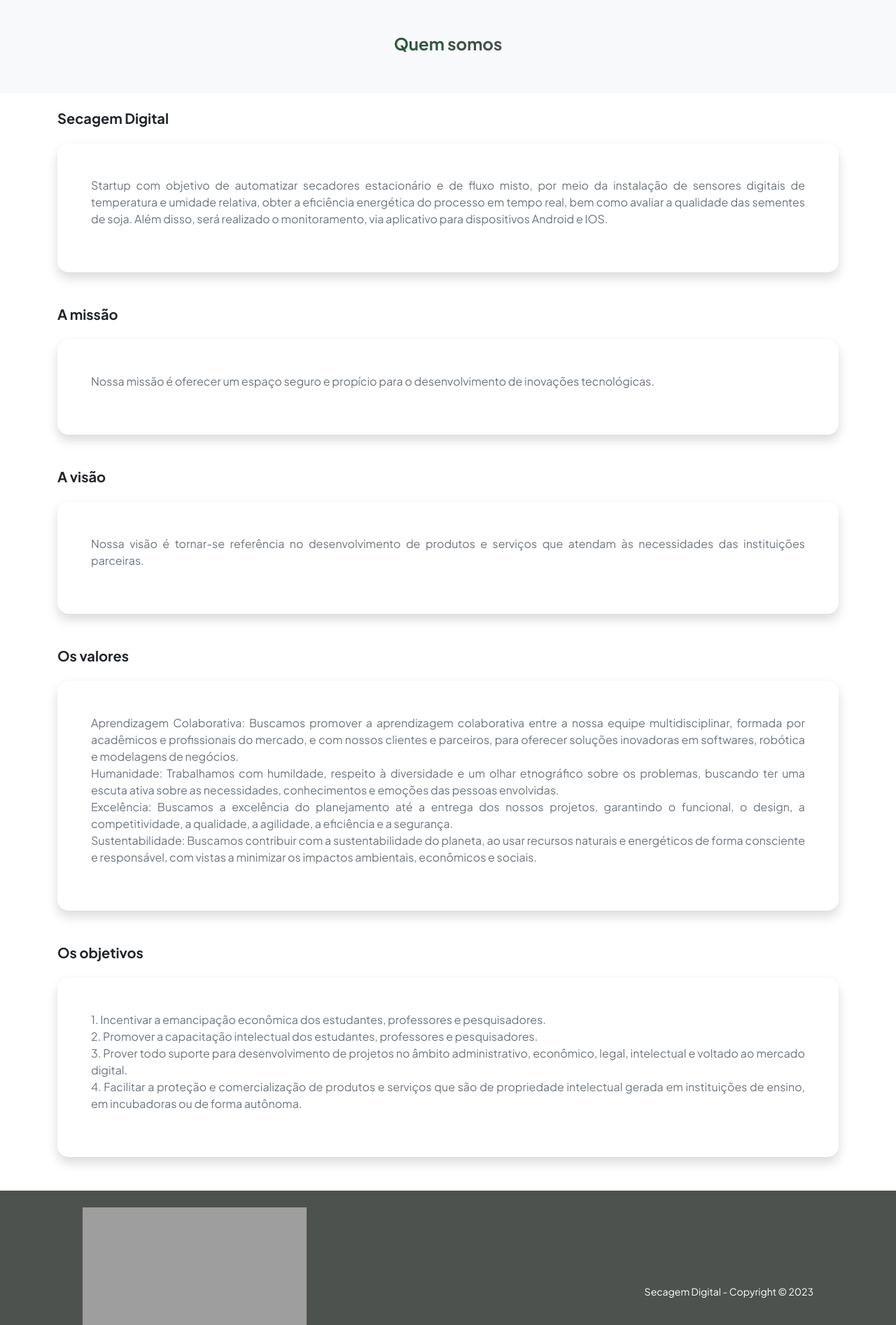
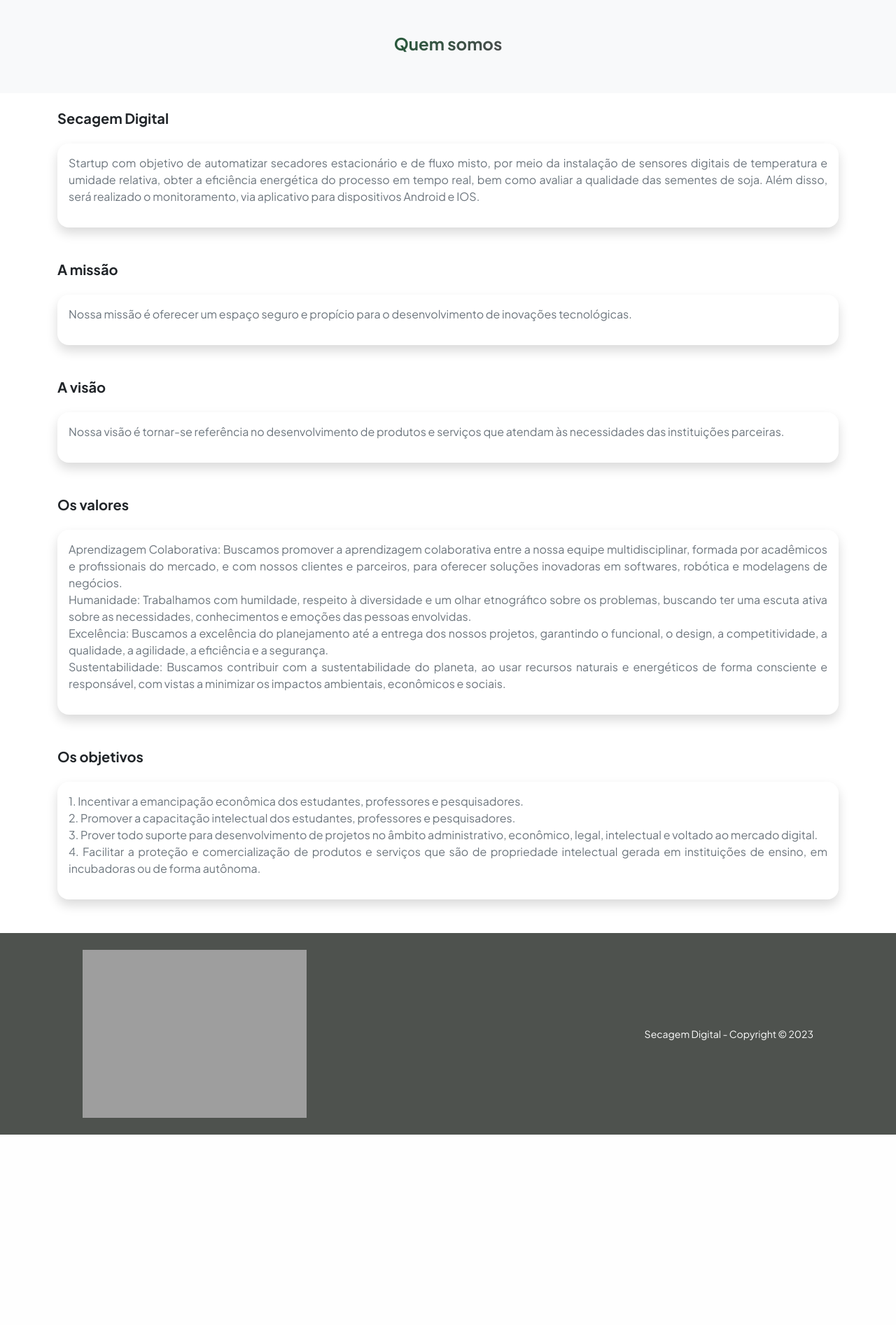
Before and after one commit to DionatanPO/plataforma-secagem-digital, a Django app: page /sobre in a window 1280 px wide. Shown: the part 50-1943 px from the top of the page at 70% size. After the commit the page ends 1671 px from the top, so only its background shows below. Run offline with Django 5.2, Linux system fonts and the light colour scheme; some libraries are stand-ins or nearby versions; grey boxes are pictures that could not be loaded.

Commit message:
Atualizando...

```diff
--- a/website/templates/websites/equipe.html
+++ b/website/templates/websites/equipe.html
@@ -23,7 +23,7 @@
                 </div>
             </div>
         </section>
-        <div class="container  mb-5">
+        <div class="container  ">
             <br>
             <section class="page-section " id="team">
                 <div class="container">
--- a/website/templates/websites/sobre.html
+++ b/website/templates/websites/sobre.html
@@ -27,7 +27,7 @@
                 </div>
                 <!-- Experience Card 1-->
                 <div class="card shadow border-0 rounded-4 mb-5">
-                    <div class="card-body p-5">
+                    <div class="card-body ">
                         <div class="row align-items-center gx-5">
                             <div class="col">
                                 <div><p class="text-muted" style="text-align: justify;">Startup com objetivo de
@@ -49,7 +49,7 @@
                 </div>
                 <!-- Experience Card 1-->
                 <div class="card shadow border-0 rounded-4 mb-5">
-                    <div class="card-body p-5">
+                    <div class="card-body">
                         <div class="row align-items-center gx-5">
                             <div class="col">
                                 <div><p class="text-muted" style="text-align: justify;">Nossa missão é oferecer um
@@ -66,7 +66,7 @@
                 </div>
                 <!-- Experience Card 1-->
                 <div class="card shadow border-0 rounded-4 mb-5">
-                    <div class="card-body p-5">
+                    <div class="card-body">
                         <div class="row align-items-center gx-5">
                             <div class="col">
                                 <div><p class="text-muted" style="text-align: justify;">Nossa visão é tornar-se
@@ -84,7 +84,7 @@
                 </div>
                 <!-- Experience Card 1-->
                 <div class="card shadow border-0 rounded-4 mb-5">
-                    <div class="card-body p-5">
+                    <div class="card-body ">
                         <div class="row align-items-center gx-5">
                             <div class="col">
                                 <div><p class="text-muted" style="text-align: justify;"> Aprendizagem Colaborativa:
@@ -118,7 +118,7 @@
                 </div>
                 <!-- Experience Card 1-->
                 <div class="card shadow border-0 rounded-4 mb-5">
-                    <div class="card-body p-5">
+                    <div class="card-body">
                         <div class="row align-items-center gx-5">
                             <div class="col">
                                 <div><p class="text-muted" style="text-align: justify;"> 1. Incentivar a emancipação
```
Also changed, not shown: website/templates/websites/servicos.html (+5 -5 lines).
